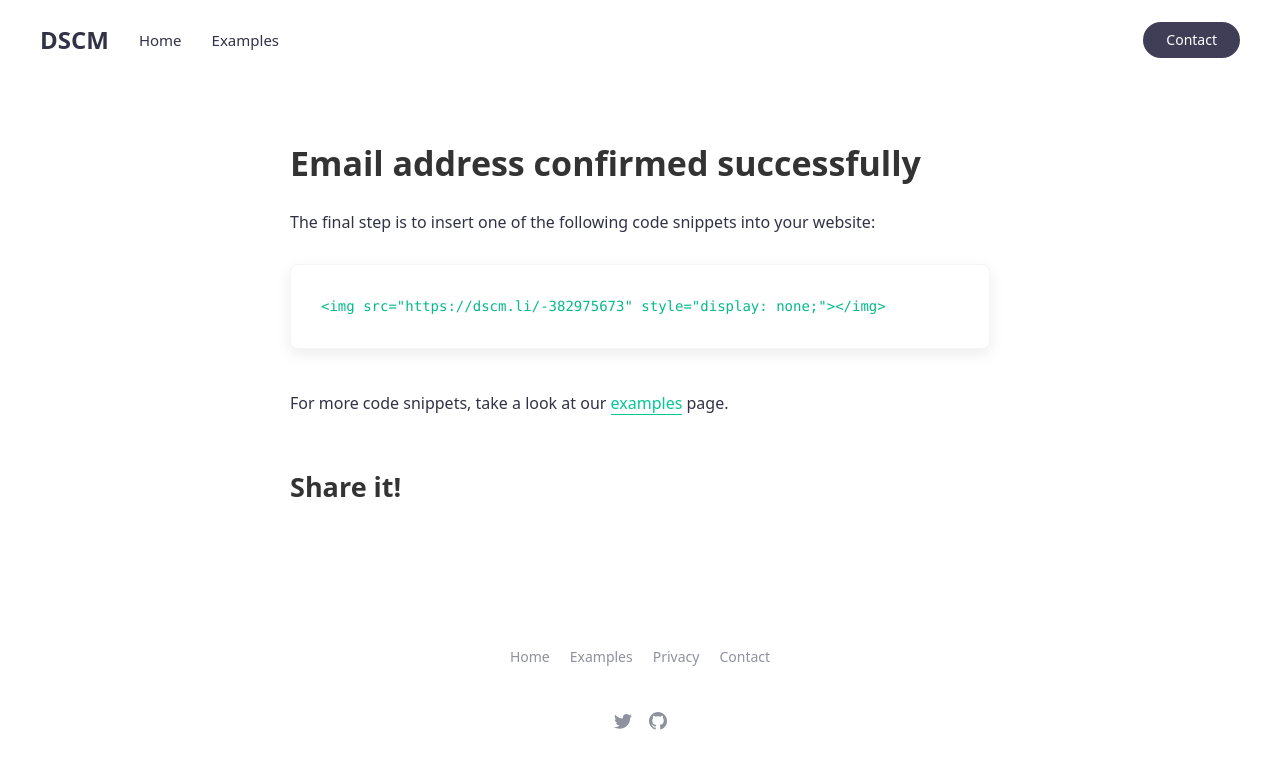
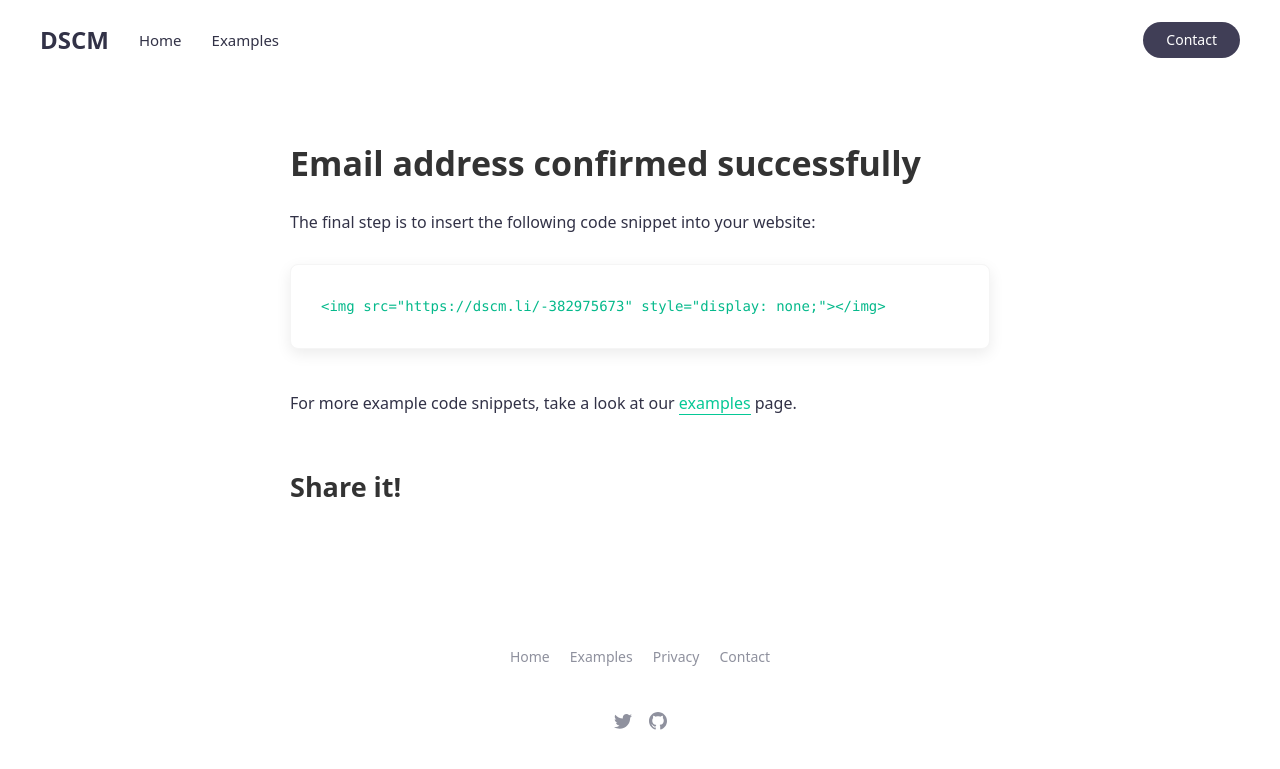
Before and after one commit to didsomeonecloneme/didsomeonecloneme.github.io, a Jekyll site: the page built from confirmed.md, in a window 1280 px wide. Shown: the top 769 px of the page. Built offline with Jekyll 4.4.1, drawn with Linux system fonts in a browser that asks for light colours; comment, search, counter and statistics services are not loaded.

Commit message:
Update example pages

````diff
--- a/_includes/examples.md
+++ b/_includes/examples.md
@@ -2,4 +2,4 @@
 <img src="https://dscm.li/-382975673" style="display: none;"></img>
 ```
 
-For more code snippets, take a look at our <a href="/examples">examples</a> page.
+For more example code snippets, take a look at our <a href="/examples">examples</a> page.
--- a/confirmed.md
+++ b/confirmed.md
@@ -5,7 +5,7 @@ title: Email address confirmed successfully
 permalink: /confirmed/
 ---
 
-The final step is to insert one of the following code snippets into your website:
+The final step is to insert the following code snippet into your website:
 {% include examples.md %}
 
 ## Share it!
````
